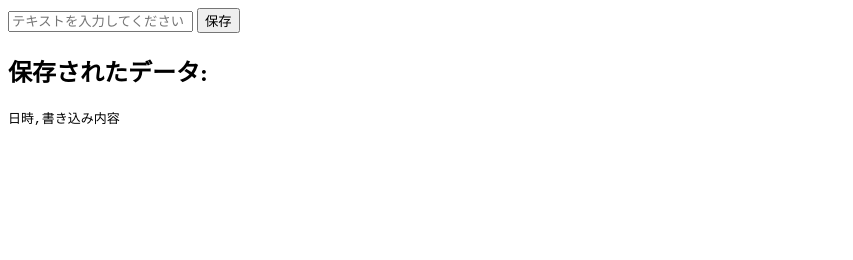
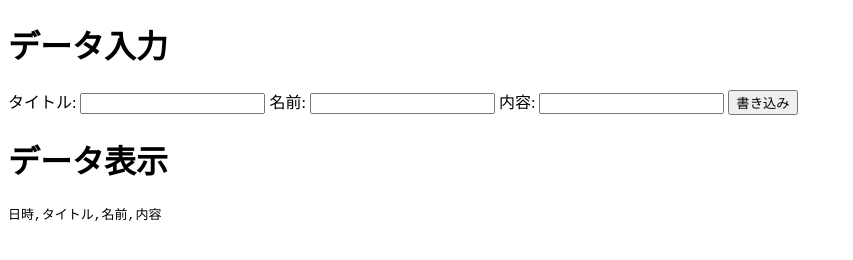
Before and after one commit to cq7u/sus, a plain HTML site: page index.html in a window 1280 px wide. Shown: the whole page, without its empty margins (0-853 px from the left). Drawn offline with Linux system fonts and the light colour scheme.

Commit message:
Update index.html

```diff
--- a/index.html
+++ b/index.html
@@ -3,77 +3,75 @@
 
 <head>
     <meta charset="UTF-8">
-    <meta name="viewport" content="width=device-width, initial-scale=1.0">
-    <title>IndexedDBとCSV</title>
+    <title>IndexedDB CSV Sample</title>
 </head>
 
 <body>
-    <input type="text" id="inputText" placeholder="テキストを入力してください">
-    <button id="saveBtn">保存</button>
+    <h1>データ入力</h1>
 
-    <h2>保存されたデータ:</h2>
+    タイトル: <input type="text" id="title">
+    名前: <input type="text" id="name">
+    内容: <input type="text" id="content">
+    <button onclick="writeData()">書き込み</button>
+
+    <h1>データ表示</h1>
     <pre id="output"></pre>
 
     <script>
-        // IndexedDBの設定
-        const dbName = "myDB";
-        const storeName = "myDataStore";
-        let db;
+        const dbName = "myDatabase";
+        const storeName = "myData";
 
-        // IndexedDBを開く
-        let request = indexedDB.open(dbName, 1);
+        var db;
 
-        request.onerror = function (event) {
-            console.error("IndexedDBのオープンに失敗しました:", event);
-        };
-
-        request.onsuccess = function (event) {
-            db = event.target.result;
-            displayData();
-        };
-
-        request.onupgradeneeded = function (event) {
-            db = event.target.result;
-            db.createObjectStore(storeName, { autoIncrement: true });
-        };
-
-        document.getElementById('saveBtn').addEventListener('click', function () {
-            let text = document.getElementById('inputText').value;
-            let date = new Date().toISOString();
-            let data = { date: date, text: text };
-            saveToIndexedDB(data);
-        });
-
-        function saveToIndexedDB(data) {
-            let transaction = db.transaction([storeName], "readwrite");
-            let store = transaction.objectStore(storeName);
-            store.add(data);
-
-            transaction.oncomplete = function () {
-                console.log("Data saved!");
-                displayData();
+        function openDB(callback) {
+            const request = indexedDB.open(dbName, 1);
+            request.onupgradeneeded = function(event) {
+                db = event.target.result;
+                db.createObjectStore(storeName, { autoIncrement: true });
             };
-
-            transaction.onerror = function (event) {
-                console.error("Save error:", event);
+            request.onsuccess = function(event) {
+                db = event.target.result;
+                callback();
+            };
+            request.onerror = function(event) {
+                console.log("Error:", event);
             };
         }
 
+        function writeData() {
+            const title = document.getElementById('title').value;
+            const name = document.getElementById('name').value;
+            const content = document.getElementById('content').value;
+            const timestamp = new Date().toISOString();
+
+            const transaction = db.transaction([storeName], "readwrite");
+            const store = transaction.objectStore(storeName);
+            store.add({ timestamp, title, name, content });
+
+            displayData();
+        }
+
         function displayData() {
-            let transaction = db.transaction([storeName], "readonly");
-            let store = transaction.objectStore(storeName);
-            let getDataRequest = store.getAll();
+            openDB(() => {
+                const output = document.getElementById('output');
+                const transaction = db.transaction(storeName, "readonly");
+                const store = transaction.objectStore(storeName);
+                const request = store.getAll();
 
-            getDataRequest.onsuccess = function (event) {
-                let results = event.target.result;
-                let csvData = "日時,書き込み内容\n";
-                results.forEach(row => {
-                    csvData += `${row.date},${row.text}\n`;
-                });
+                request.onsuccess = function(event) {
+                    const results = event.target.result;
+                    let csv = "日時,タイトル,名前,内容\n";
+                    results.forEach(item => {
+                        csv += `${item.timestamp},${item.title},${item.name},${item.content}\n`;
+                    });
+                    output.textContent = csv;
+                };
+            });
+        }
 
-                document.getElementById('output').textContent = csvData;
-            };
-        }
+        openDB(() => {
+            displayData();
+        });
     </script>
 </body>
 
```
